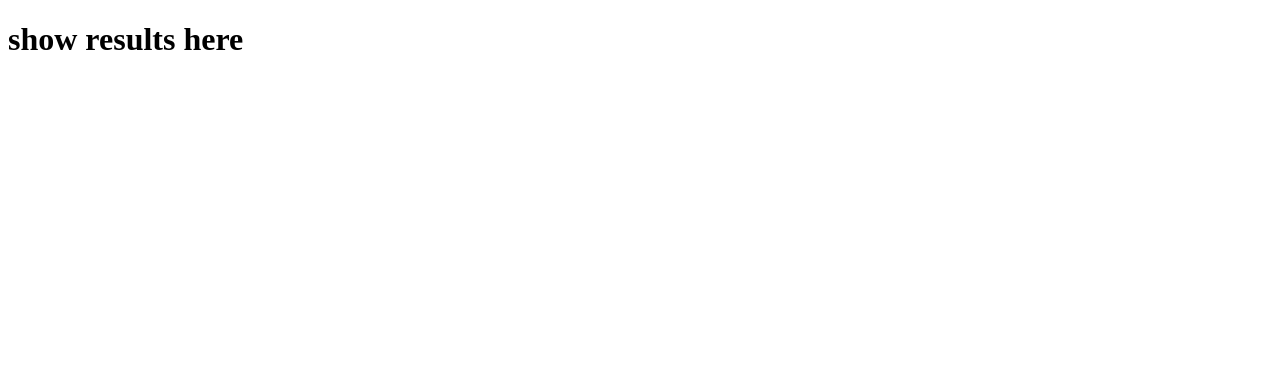
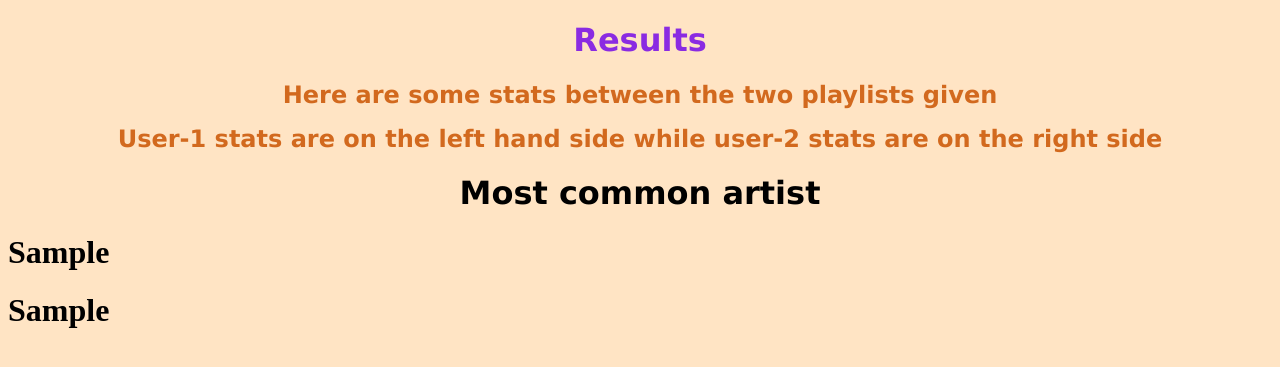
Before and after one commit to realhardik18/comparify, a Flask app: template templates/result.html in a window 1280 px wide. Shown: the top 367 px of the page. Run offline with Flask 2, Linux system fonts and the light colour scheme; the template is opened without the code that fills it: most values are stand-ins (such as "Sample title", 1, 10 or a date in 2020).

Commit message:
worked on getting data and then processing it and displaying output on result.html page

```diff
--- a/site_render.py
+++ b/site_render.py
@@ -1,4 +1,4 @@
-from flask import Flask, render_template
+from flask import Flask, render_template, request
 from threading import Thread
 from stats_getter import stats_getter
 
@@ -7,13 +7,24 @@ app = Flask('')
 
 @app.route('/')
 def home():
-    return render_template("index.html", stat1=stats_getter("x"), stat2=stats_getter("x"))
+    return render_template("index.html")
 
 
 def run():
     app.run(host='0.0.0.0')
 
 
+@app.route("/result", methods=['POST'])
+def result():
+    user_1_playlist = request.form['user_1']
+    user_1_playlist.split()
+    user_2_playlist = request.form['user_2']
+    user_2_playlist.split()
+    playlist_1 = user_1_playlist[34:]
+    playlist_2 = user_2_playlist[34:]
+    return render_template("result.html", user_1_stat=stats_getter(playlist_1), user_2_stat=stats_getter(playlist_2))
+
+
 def show_site():
     t = Thread(target=run)
     t.start()
--- a/static/styles/style.css
+++ b/static/styles/style.css
@@ -41,3 +41,51 @@
   font-family: "Lucida Sans", "Lucida Sans Regular", "Lucida Grande",
     "Lucida Sans Unicode", Geneva, Verdana, sans-serif;
 }
+
+.result-title {
+  color: blueviolet;
+  font-size: xx-large;
+  font-family: "Lucida Sans", "Lucida Sans Regular", "Lucida Grande",
+    "Lucida Sans Unicode", Geneva, Verdana, sans-serif;
+  text-align: center;
+}
+
+.result-text {
+  color: chocolate;
+  font-family: "Lucida Sans", "Lucida Sans Regular", "Lucida Grande",
+    "Lucida Sans Unicode", Geneva, Verdana, sans-serif;
+  text-align: center;
+  font-size: x-large;
+}
+
+.result-stats-title {
+  color: black;
+  font-family: "Lucida Sans", "Lucida Sans Regular", "Lucida Grande",
+    "Lucida Sans Unicode", Geneva, Verdana, sans-serif;
+  text-align: center;
+  font-size: xx-large;
+}
+
+.result-stat-1 {
+  color: crimson;
+  font-family: "Lucida Sans", "Lucida Sans Regular", "Lucida Grande",
+    "Lucida Sans Unicode", Geneva, Verdana, sans-serif;
+  text-align: left;
+  font-size: x-large;
+}
+
+.result-stat-1 {
+  color: crimson;
+  font-family: "Lucida Sans", "Lucida Sans Regular", "Lucida Grande",
+    "Lucida Sans Unicode", Geneva, Verdana, sans-serif;
+  text-align: left;
+  font-size: x-large;
+}
+
+.result-stat-2 {
+  color: crimson;
+  font-family: "Lucida Sans", "Lucida Sans Regular", "Lucida Grande",
+    "Lucida Sans Unicode", Geneva, Verdana, sans-serif;
+  text-align: right;
+  font-size: x-large;
+}
--- a/templates/index.html
+++ b/templates/index.html
@@ -15,15 +15,15 @@
     <h1 class="about-us">About us</h1>
     <h1 class="about-us-text">Just a web app which can compare 2 different playlists</h1>
     <h1 class="about-us-text">To use this, enter the link of a spotify playlist in the text boxes given below</h1>
+    <h1 class="about-us-text">Once submited, it may take 1-2 minutes for the results to show up!</h1>
     <br>
     <h1 class="use-me">Use me(don't play with my heart tho 😢)</h1>
-    <form action="result.html">
+    <form action="{{url_for('result')}}" method="post">
         <label for="user_1" class="input-lable">url of first playlist</label><br>
         <input type="text" id="user_1" name="user_1"><br>
         <label for="user_2" class="input-lable">url of second playlist</label><br>
         <input type="text" id="user_2" name="user_2"><br><br>
         <input type="submit" value="Submit">
       </form>
-
 </body>
 </html>
--- a/templates/result.html
+++ b/templates/result.html
@@ -1,12 +1,20 @@
 <!DOCTYPE html>
 <html lang="en">
 <head>
-    <meta charset="UTF-8">
-    <meta http-equiv="X-UA-Compatible" content="IE=edge">
-    <meta name="viewport" content="width=device-width, initial-scale=1.0">
-    <title>Document</title>
+    <title>results</title>
+    <meta name="description" content="Comparify | Compare you and your friends spotify playlist">
+    <meta charset="utf-8">
+    <meta name="robots" content="index,follow">
+    <link rel="icon" href="/static/comparify.ico">
+    <meta name="viewport" content="width=device-width,initial-scale=1">
+    <link rel="stylesheet" href="/static/styles/style.css">
 </head>
-<body>
-    <h1>show results here</h1>
+<body style="background-color: bisque;">
+    <h1 class="result-title">Results</h1>
+    <h1 class="result-text">Here are some stats between the two playlists given</h1>
+    <h1 class="result-text">User-1 stats are on the left hand side while user-2 stats are on the right side</h1>
+    <h1 class="result-stats-title">Most common artist</h1>
+    <h1>{{user_1_stat}}</h1>
+    <h1>{{user_2_stat}}</h1>
 </body>
 </html>
```
Also changed, not shown: 1 other file.
